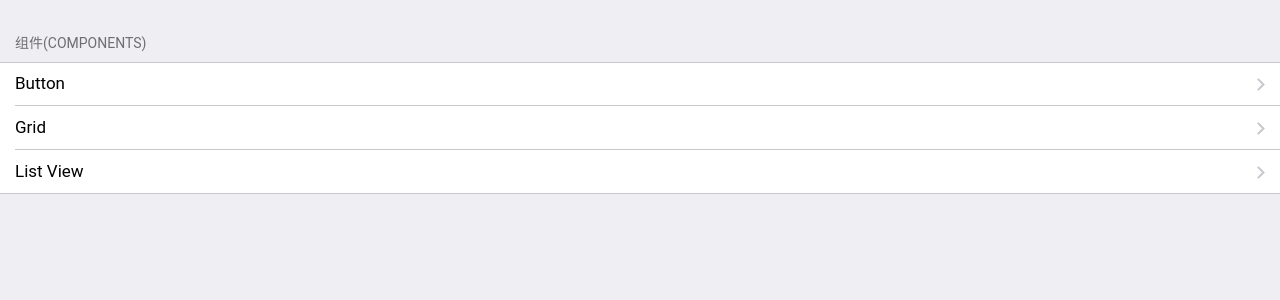
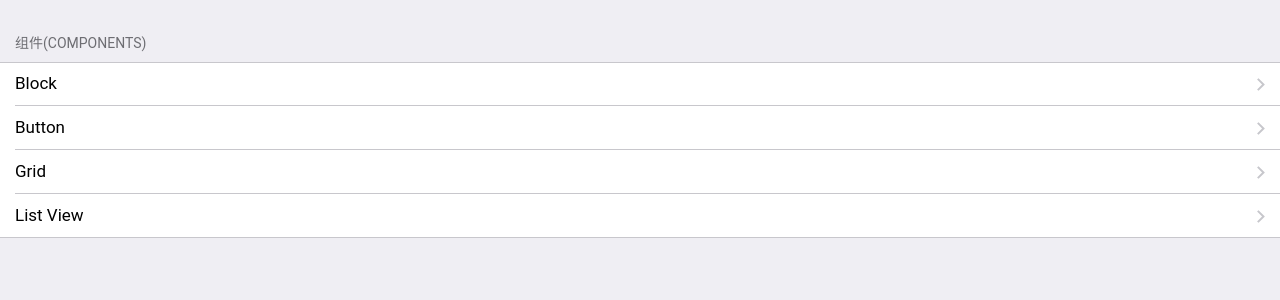
Before and after one commit to leishuimiao/awe, a React app: page / in a window 1280 px wide. Shown: the top 300 px of the page. Built offline with nearby package versions, Linux system fonts and the light colour scheme.

Commit message:
add Block component

```diff
--- a/config/webpack.prod.js
+++ b/config/webpack.prod.js
@@ -1,4 +1,5 @@
 const path = require('path');
+const webpack = require('webpack');
 const EslintFriendlyFormatter = require('eslint-friendly-formatter');
 const CleanWebpackPlugin = require('clean-webpack-plugin');
 const HtmlWebpackPlugin = require('html-webpack-plugin');
@@ -113,7 +114,7 @@ module.exports = {
         ]
     },
     plugins: [
-        new CleanWebpackPlugin([buildPath], {root: process.cwd()}),
+        new CleanWebpackPlugin(getRootPath('build'), {root: process.cwd()}),
         new HtmlWebpackPlugin({
             template: getRootPath('example/index.html') //new 一个这个插件的实例，并传入相关的参数
         }),
--- a/example/index.js
+++ b/example/index.js
@@ -4,12 +4,14 @@ import { App } from '@src/Core'
 import './assets/css/index.scss'
 
 import IndexPage from './pages'
+import Block from './pages/Block'
 import Button from './pages/Button'
 import Grid from './pages/Grid'
 import ListView from './pages/ListView'
 
 const routes = [
   { path: '/', component: IndexPage },
+  { path: '/block', component: Block },
   { path: '/button', component: Button },
   { path: '/grid', component: Grid },
   { path: '/listview', component: ListView }
--- /dev/null
+++ b/example/pages/Block/index.js
@@ -0,0 +1,62 @@
+import React, { Component } from 'react'
+import { Page, PageContent } from '@src/Core'
+import { Block, BlockTitle, BlockHeader, BlockFooter } from '@src/Block'
+
+export default class index extends Component {
+  render () {
+    return (
+      <Page title="Block">
+        <PageContent>
+          <p>This paragraph is outside of content block. Not cool, but useful for any custom elements with custom styling.</p>
+          <Block>
+            <p>Here comes paragraph within content block. Donec et nulla auctor massa pharetra adipiscing ut sit amet sem. Suspendisse molestie velit vitae mattis tincidunt. Ut sit amet quam mollis, vulputate turpis vel, sagittis felis. </p>
+          </Block>
+
+          <Block strong>
+            <p>Here comes another text block with additional "block-strong" class. Praesent nec imperdiet diam. Maecenas vel lectus porttitor, consectetur magna nec, viverra sem. Aliquam sed risus dolor. Morbi tincidunt ut libero id sodales. Integer blandit varius nisi quis consectetur. </p>
+          </Block>
+
+          <BlockTitle>Block title</BlockTitle>
+          <Block>
+            <p>Donec et nulla auctor massa pharetra adipiscing ut sit amet sem. Suspendisse molestie velit vitae mattis tincidunt. Ut sit amet quam mollis, vulputate turpis vel, sagittis felis. </p>
+          </Block>
+
+          <BlockTitle>Another ultra long content block title</BlockTitle>
+          <Block strong>
+            <p>Donec et nulla auctor massa pharetra adipiscing ut sit amet sem. Suspendisse molestie velit vitae mattis tincidunt. Ut sit amet quam mollis, vulputate turpis vel, sagittis felis. </p>
+          </Block>
+
+          <BlockTitle>Inset</BlockTitle>
+          <Block strong inset>
+            <p>Donec et nulla auctor massa pharetra adipiscing ut sit amet sem. Suspendisse molestie velit vitae mattis tincidunt. Ut sit amet quam mollis, vulputate turpis vel, sagittis felis. </p>
+          </Block>
+
+          <BlockTitle>With Header & Footer</BlockTitle>
+          <Block>
+            <BlockHeader>Block Header</BlockHeader>
+            <p>Here comes paragraph within content block. Donec et nulla auctor massa pharetra adipiscing ut sit amet sem. Suspendisse molestie velit vitae mattis tincidunt. Ut sit amet quam mollis, vulputate turpis vel, sagittis felis. </p>
+            <BlockFooter>Block Footer</BlockFooter>
+          </Block>
+
+          <BlockHeader>Block Header</BlockHeader>
+          <Block>
+            <p>Here comes paragraph within content block. Donec et nulla auctor massa pharetra adipiscing ut sit amet sem. Suspendisse molestie velit vitae mattis tincidunt. Ut sit amet quam mollis, vulputate turpis vel, sagittis felis. </p>
+          </Block>
+          <BlockFooter>Block Footer</BlockFooter>
+
+          <Block strong>
+            <BlockHeader>Block Header</BlockHeader>
+            <p>Here comes paragraph within content block. Donec et nulla auctor massa pharetra adipiscing ut sit amet sem. Suspendisse molestie velit vitae mattis tincidunt. Ut sit amet quam mollis, vulputate turpis vel, sagittis felis. </p>
+            <BlockFooter>Block Footer</BlockFooter>
+          </Block>
+
+          <BlockHeader>Block Header</BlockHeader>
+          <Block strong>
+            <p>Here comes paragraph within content block. Donec et nulla auctor massa pharetra adipiscing ut sit amet sem. Suspendisse molestie velit vitae mattis tincidunt. Ut sit amet quam mollis, vulputate turpis vel, sagittis felis. </p>
+          </Block>
+          <BlockFooter>Block Footer</BlockFooter>
+        </PageContent>
+      </Page>
+    )
+  }
+}
--- a/example/pages/index.js
+++ b/example/pages/index.js
@@ -10,6 +10,7 @@ export default class index extends Component {
         <PageContent>
           <BlockTitle>组件(Components)</BlockTitle>
           <List>
+            <ListItem title="Block" arrow as={Link} to="/block" />
             <ListItem title="Button" arrow as={Link} to="/button" />
             <ListItem title="Grid" arrow as={Link} to="/grid" />
             <ListItem title="List View" arrow as={Link} to="/listview" />
--- a/package.json
+++ b/package.json
@@ -5,7 +5,8 @@
   "main": "index.js",
   "scripts": {
     "start": "npx webpack-dev-server --host 0.0.0.0 --config=config/webpack.dev.js",
-    "build": "npx webpack --config=config/webpack.prod.js",
+    "prod": "npx webpack --config=config/webpack.prod.js",
+    "build": "babel src -d dist",
     "lint": "eslint --ext .js src",
     "lint:fix": "eslint --fix --ext .js src",
     "lint-staged": "lint-staged",
@@ -13,6 +14,7 @@
   },
   "devDependencies": {
     "autoprefixer": "^9.1.3",
+    "babel-cli": "^6.26.0",
     "babel-core": "^6.26.3",
     "babel-eslint": "^10.0.1",
     "babel-loader": "^7.1.5",
--- a/postcss.config.js
+++ b/postcss.config.js
@@ -1,5 +1,5 @@
 module.exports = {
   plugins: {
-    'autoprefixer': {browsers: ['last 5 version']} // see more browsers version https://github.com/browserslist/browserslist#queries
+    'autoprefixer': { browsers: ['last 5 version'] } // see more browsers version https://github.com/browserslist/browserslist#queries
   }
 }
--- a/src/Block/Block.js
+++ b/src/Block/Block.js
@@ -1,10 +1,21 @@
 import React, { Component } from 'react'
+import PropTypes from 'prop-types'
 import { StyledBlock } from './Styled'
+import { getClassNameByProps } from '../utils/utils'
 
 export default class Block extends Component {
+  static propsType = {
+    strong: PropTypes.bool,
+    inset: PropTypes.bool
+  }
+
   render () {
+    const { className, strong, inset, ...rest } = this.props
     return (
-      <StyledBlock {...this.props} />
+      <StyledBlock
+        className={getClassNameByProps('block', { strong }, { [`${UI_NAME}-inset`]: inset }, className)}
+        {...rest}
+      />
     )
   }
 }
--- /dev/null
+++ b/src/Block/BlockHeader.js
@@ -0,0 +1,10 @@
+import React, { Component } from 'react'
+import { StyledBlockHeader } from './Styled'
+
+export default class BlockFooter extends Component {
+  render () {
+    return (
+      <StyledBlockHeader {...this.props} />
+    )
+  }
+}
--- a/src/Block/Styled.js
+++ b/src/Block/Styled.js
@@ -1,9 +1,29 @@
-import styled from 'styled-components'
-import { grey, mainPadding } from '../Theme'
+import styled, { css } from 'styled-components'
+import { grey, mainPadding, borderColor } from '../Theme'
+import retinaline, { removeRetinaline } from '../styles/retinaline'
 
-const StyledBlock = styled.div.attrs({
-  className: `${UI_NAME}-block`
-})`
+const strong = css`
+  &.${UI_NAME}-block-strong {
+    position: relative;
+    padding: ${mainPadding};
+    color: #000;
+    background: #fff;
+    ${retinaline('top', borderColor)}
+    ${retinaline('bottom', borderColor)}
+  }
+`
+
+const inset = css`
+  &.${UI_NAME}-inset {
+    margin-left: ${mainPadding};
+    margin-right: ${mainPadding};
+    border-radius: 7px;
+    ${removeRetinaline('top')}
+    ${removeRetinaline('bottom')}
+  }
+`
+
+const StyledBlock = styled.div`
   box-sizing: border-box;
   position: relative;
   z-index: 1;
@@ -19,6 +39,18 @@ const StyledBlock = styled.div.attrs({
   p:last-child {
     margin-bottom: 0;
   }
+
+  .${UI_NAME}-block-header, .${UI_NAME}-block-footer {
+    margin-top: 0;
+    padding: 0;
+  }
+
+  + .${UI_NAME}-block-footer {
+    margin-top: -25px;
+    margin-bottom: 35px;
+  }
+  ${strong}
+  ${inset}
 `
 
 const StyledBlockTitle = styled.div.attrs({
@@ -38,6 +70,24 @@ const StyledBlockTitle = styled.div.attrs({
     margin-top: 10px;
   }
 `
+const StyledBlockHeader = styled.div.attrs({
+  className: `${UI_NAME}-block-header`
+})`
+  padding: 0 ${mainPadding};
+  margin-top: 35px;
+  margin-bottom: 10px;
+  font-size: 14px;
+  color: #8f8f94;
+
+  p:first-child:last-child {
+    margin-top: 0;
+    margin-bottom: 0;
+  }
+
+  + ${StyledBlock} {
+    margin-top: 0;
+  }
+`
 const StyledBlockFooter = styled.div.attrs({
   className: `${UI_NAME}-block-footer`
 })`
@@ -55,5 +105,6 @@ const StyledBlockFooter = styled.div.attrs({
 export {
   StyledBlock,
   StyledBlockTitle,
+  StyledBlockHeader,
   StyledBlockFooter
 }
--- a/src/Block/index.js
+++ b/src/Block/index.js
@@ -1,9 +1,11 @@
 import Block from './Block'
 import BlockTitle from './BlockTitle'
+import BlockHeader from './BlockHeader'
 import BlockFooter from './BlockFooter'
 
 export {
   Block,
   BlockTitle,
+  BlockHeader,
   BlockFooter
 }
--- a/src/Button/Button.js
+++ b/src/Button/Button.js
@@ -4,7 +4,7 @@ import { StyledButton } from './Styled'
 import TouchFeedback from 'rmc-feedback'
 import { ThemeProvider } from 'styled-components'
 import theme from '../Theme'
-import classnames from 'classnames'
+import { getClassNameByProps } from '../utils/utils'
 
 export default class Button extends Component {
   static propsType = {
@@ -15,14 +15,6 @@ export default class Button extends Component {
     active: PropTypes.bool,
     color: PropTypes.string,
     block: PropTypes.string
-  }
-
-  getClassNameProps (props = {}) {
-    const propsObj = {}
-    for (const prop in props) {
-      propsObj[`${UI_NAME}-button-${prop}`] = props[prop]
-    }
-    return propsObj
   }
 
   render () {
@@ -36,9 +28,7 @@ export default class Button extends Component {
       <ThemeProvider theme={buttonTheme}>
         <TouchFeedback activeClassName="active-state" disabled={disabled}>
           <StyledButton
-            className={classnames({
-              [`${UI_NAME}-button`]: true,
-              ...this.getClassNameProps({
+            className={getClassNameByProps('button', {
               block,
               round,
               fill,
@@ -46,9 +36,7 @@ export default class Button extends Component {
               small,
               active,
               disabled
-              }),
-              [`${className}`]: className
-            })}
+            }, className)}
             disabled={disabled}
             {...other}
           />
--- /dev/null
+++ b/src/utils/utils.js
@@ -0,0 +1,17 @@
+import classnames from 'classnames'
+
+export const getClassNameByProps = (type, props = {}, ...rest) => {
+  const classNameObj = {}
+  let middleware = ''
+
+  if (type && typeof type === 'string') {
+    middleware = `-${type}`
+    classNameObj[UI_NAME + '-' + type] = true
+  }
+
+  for (const prop in props) {
+    classNameObj[`${UI_NAME + middleware}-${prop}`] = props[prop]
+  }
+
+  return classnames(classNameObj, ...rest)
+}
```
Also changed, not shown: 2 other files (tests, documents, lock files or other folders). Lines whose indentation alone changed are shown as unchanged.
